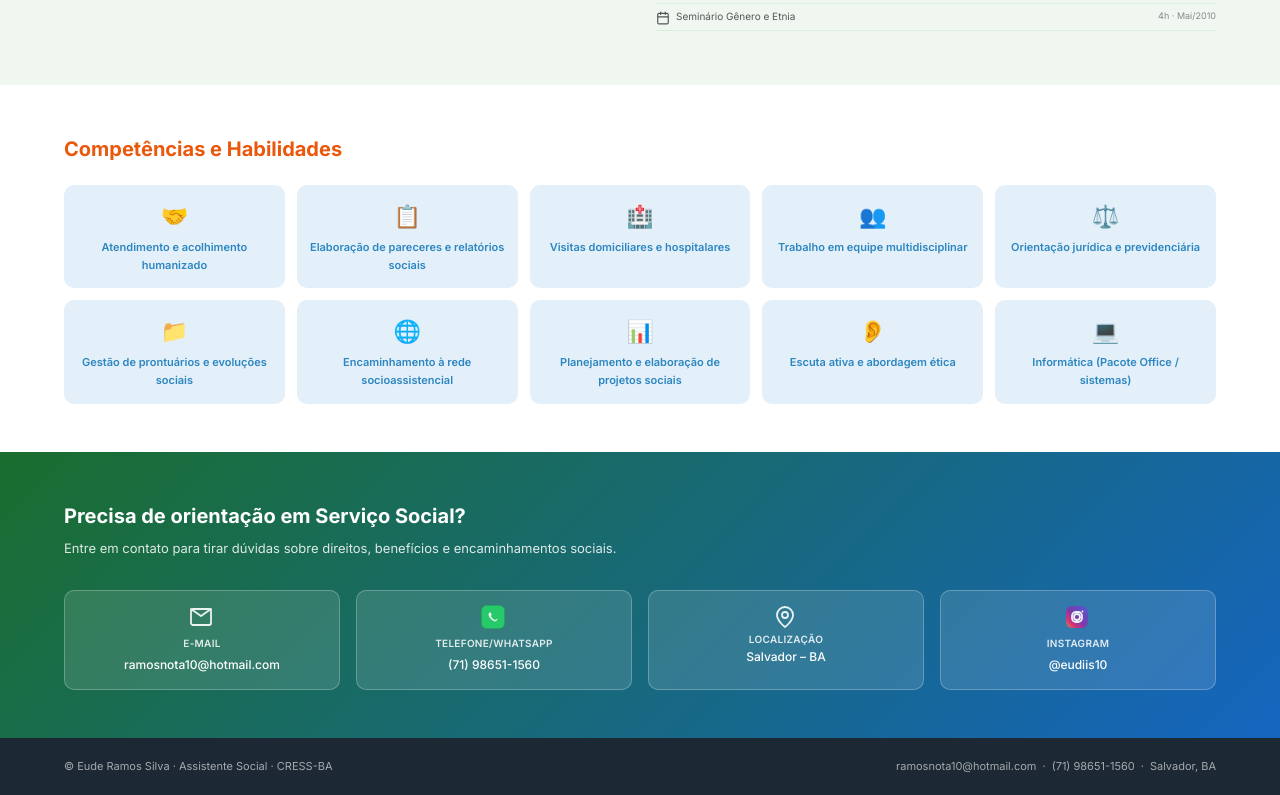
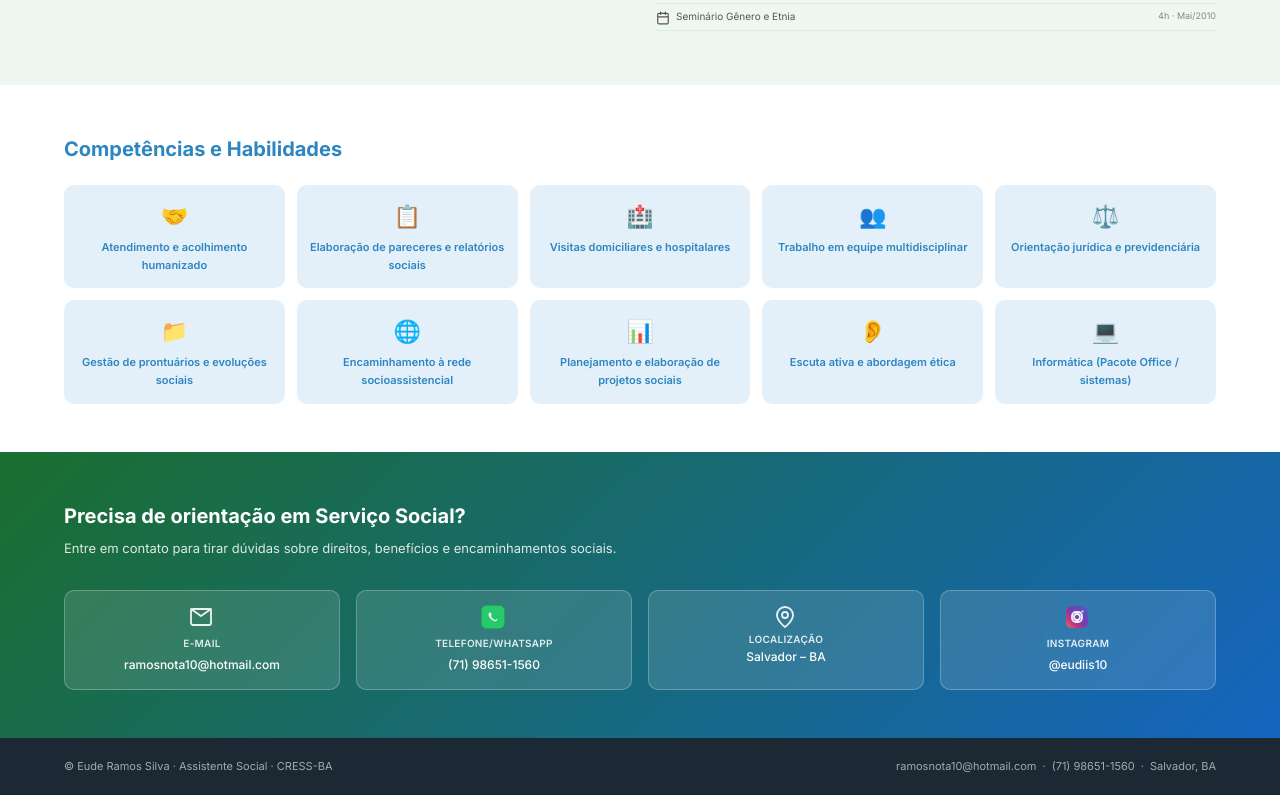
Before and after one commit to ViChagas07/Eude_Ramos, a Next.js app: page / in a window 1280 px wide. Shown: the part 2066-2861 px from the top of the page. Built offline with nearby package versions, Linux system fonts and the light colour scheme.

Commit message:
feat: change Competências title color to blue

```diff
--- a/app/PortfolioContent.tsx
+++ b/app/PortfolioContent.tsx
@@ -865,7 +865,7 @@ export default function PortfolioContent() {
       >
         <div className="section-padding">
           <div className="container" style={{ padding: 0 }}>
-            <h2 className="section-title" style={{ color: '#EA580C' }}>Competências e Habilidades</h2>
+            <h2 className="section-title" style={{ color: '#2E86C1' }}>Competências e Habilidades</h2>
 
             <div className="comp-grid" style={{ marginTop: 20 }}>
               <div
```
